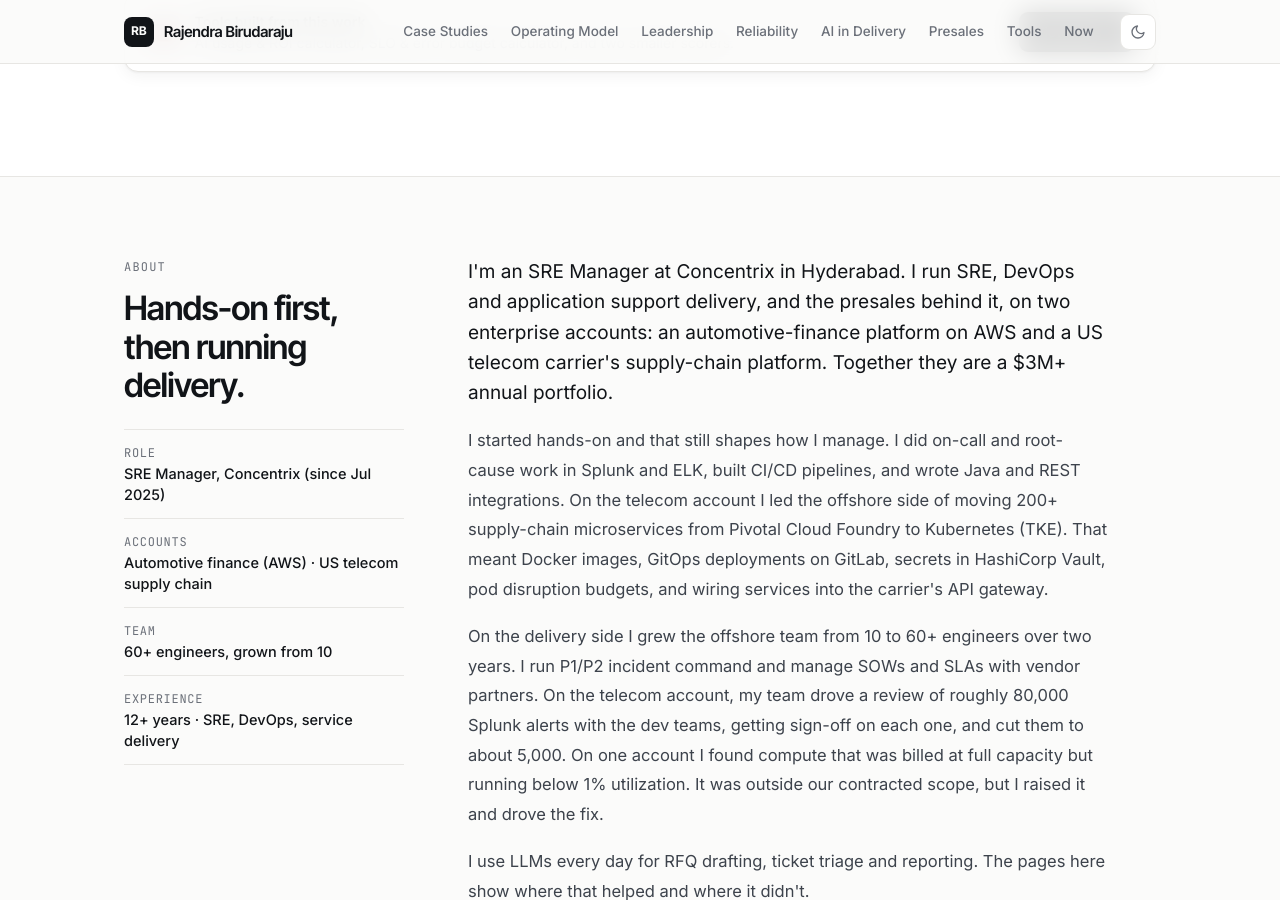
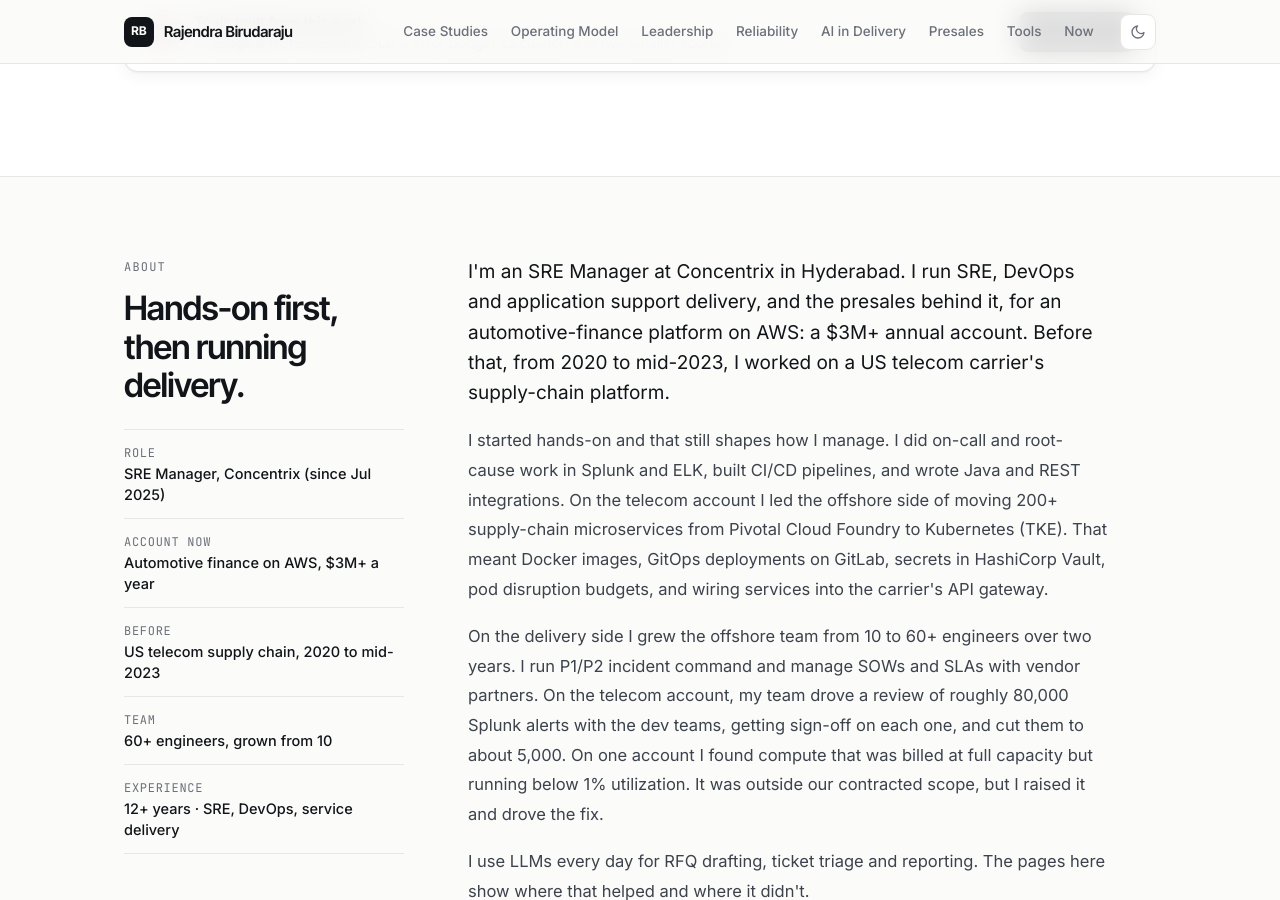
Before and after one commit to devcoderbyte/devcoderbyte.github.io, a Jekyll site: the page built from index.md, in a window 1280 px wide and 900 px high, scrolled down 3096 px. Built offline with Jekyll 4.4.1, drawn with Linux system fonts in a browser that asks for light colours; some of the changed text lies outside the part shown.

Commit message:
Show the telecom account as past (ended mid-2023); current account only
Co-Authored-By: Claude Opus 5.5 <noreply@anthropic.com>
Claude-Session: https://claude.ai/code/session_01SWoNcxmVzxptTYDhJmpPW5

```diff
--- a/index.md
+++ b/index.md
@@ -10,7 +10,7 @@ description: "Senior Program Manager · SRE, DevOps & Service Delivery. SRE Mana
       <div class="hero-status">Open to Delivery Manager and SRE Manager roles · Hyderabad</div>
       <div class="hero-eyebrow">Senior Program Manager · SRE, DevOps & Service Delivery</div>
       <h1>Service delivery,<br><em>made measurable.</em></h1>
-      <p class="hero-sub">I take over service delivery, make it measurable, and keep it reliable at scale. 12+ years, from on-call engineer to SRE Manager running a $3M+ annual SRE and support portfolio with a 60+ engineer offshore team. Client CSAT 9+ for 24 consecutive months, peak 10.</p>
+      <p class="hero-sub">I take over service delivery, make it measurable, and keep it reliable at scale. 12+ years, from on-call engineer to SRE Manager running a $3M+ a year SRE and support account with a 60+ engineer offshore team. Client CSAT 9+ for 24 consecutive months, peak 10.</p>
       <div class="hero-links">
         <a href="#evidence" class="btn btn-primary">See the evidence →</a>
         <a href="/case-studies/" class="btn-ghost">Case studies</a>
@@ -118,13 +118,14 @@ description: "Senior Program Manager · SRE, DevOps & Service Delivery. SRE Mana
       <h2>Hands-on first, then running delivery.</h2>
       <ul class="facts">
         <li><span class="k">Role</span><span class="v">SRE Manager, Concentrix (since Jul 2025)</span></li>
-        <li><span class="k">Accounts</span><span class="v">Automotive finance (AWS) · US telecom supply chain</span></li>
+        <li><span class="k">Account now</span><span class="v">Automotive finance on AWS, $3M+ a year</span></li>
+        <li><span class="k">Before</span><span class="v">US telecom supply chain, 2020 to mid-2023</span></li>
         <li><span class="k">Team</span><span class="v">60+ engineers, grown from 10</span></li>
         <li><span class="k">Experience</span><span class="v">12+ years · SRE, DevOps, service delivery</span></li>
       </ul>
     </div>
     <div class="about-text">
-      <p>I'm an SRE Manager at Concentrix in Hyderabad. I run SRE, DevOps and application support delivery, and the presales behind it, on two enterprise accounts: an automotive-finance platform on AWS and a US telecom carrier's supply-chain platform. Together they are a $3M+ annual portfolio.</p>
+      <p>I'm an SRE Manager at Concentrix in Hyderabad. I run SRE, DevOps and application support delivery, and the presales behind it, for an automotive-finance platform on AWS: a $3M+ annual account. Before that, from 2020 to mid-2023, I worked on a US telecom carrier's supply-chain platform.</p>
       <p>I started hands-on and that still shapes how I manage. I did on-call and root-cause work in Splunk and ELK, built CI/CD pipelines, and wrote Java and REST integrations. On the telecom account I led the offshore side of moving 200+ supply-chain microservices from Pivotal Cloud Foundry to Kubernetes (TKE). That meant Docker images, GitOps deployments on GitLab, secrets in HashiCorp Vault, pod disruption budgets, and wiring services into the carrier's API gateway.</p>
       <p>On the delivery side I grew the offshore team from 10 to 60+ engineers over two years. I run P1/P2 incident command and manage SOWs and SLAs with vendor partners. On the telecom account, my team drove a review of roughly 80,000 Splunk alerts with the dev teams, getting sign-off on each one, and cut them to about 5,000. On one account I found compute that was billed at full capacity but running below 1% utilization. It was outside our contracted scope, but I raised it and drove the fix.</p>
       <p>I use LLMs every day for RFQ drafting, ticket triage and reporting. The pages here show where that helped and where it didn't.</p>
```
Also changed, not shown: now.md (+1 -1 lines).
